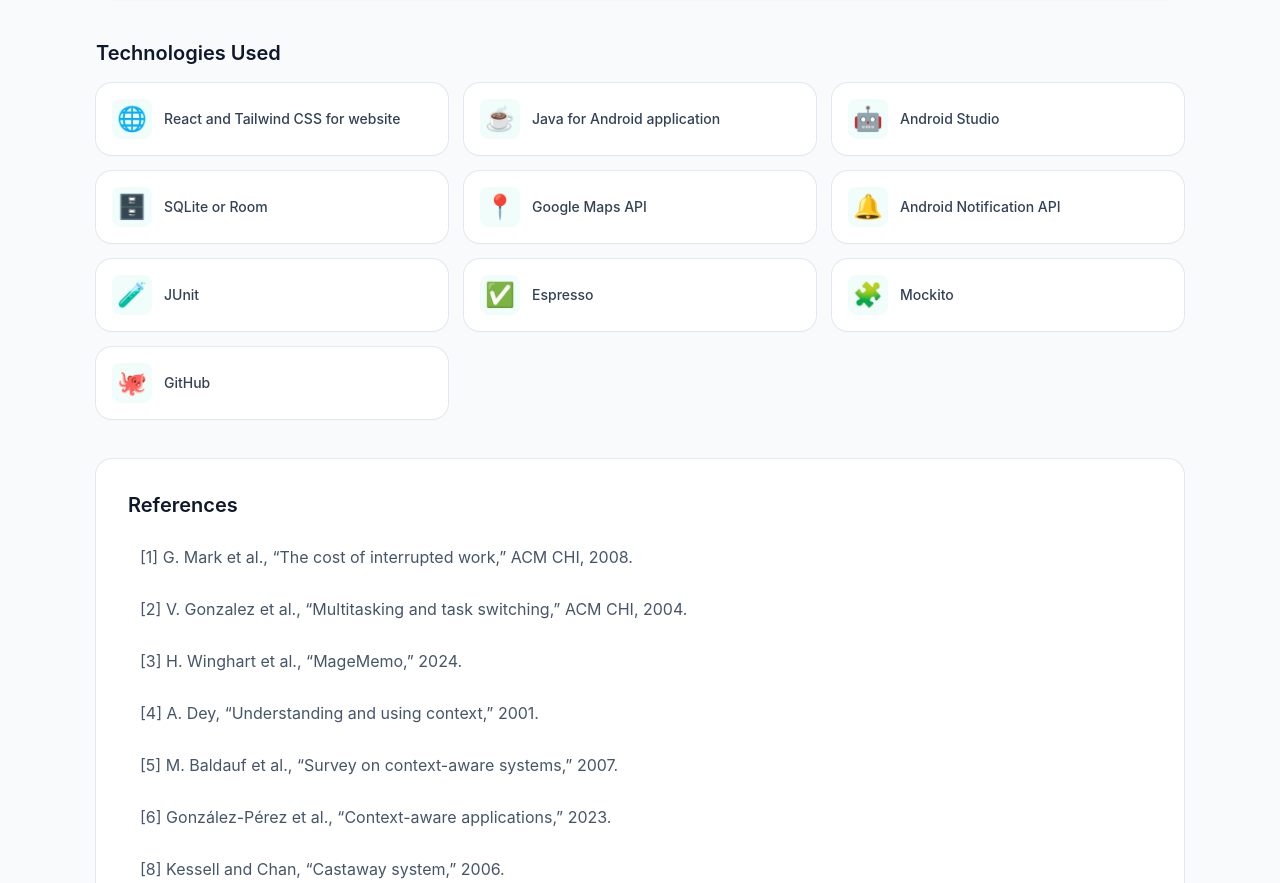
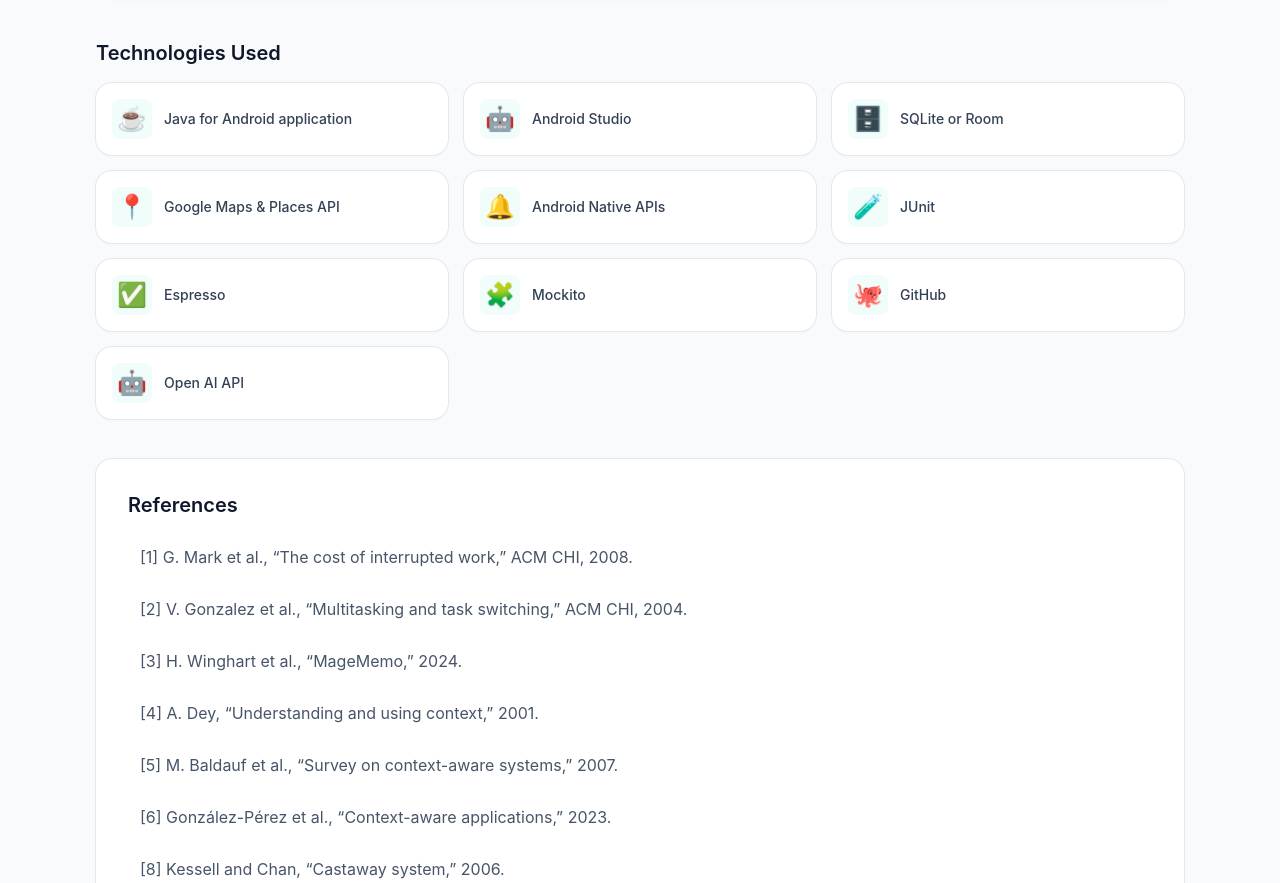
Before and after one commit to IT21228612/SmartTask_Project_Website, a React (Vite) app: page /domain in a window 1280 px wide. Shown: the part 3891-4774 px from the top of the page. Built offline with nearby package versions, Linux system fonts and the light colour scheme.

Commit message:
update domain techs used section

```diff
--- a/src/pages/Domain.jsx
+++ b/src/pages/Domain.jsx
@@ -3,11 +3,7 @@
 import systemDiagram from '../project_files/system_diagram.jpg';
 
 const technologies = [
-  {
-    name: 'React and Tailwind CSS for website',
-    icon: '🌐',
-    iconLabel: 'Web technologies icon',
-  },
+
   {
     name: 'Java for Android application',
     icon: '☕',
@@ -24,14 +20,14 @@
     iconLabel: 'Database icon',
   },
   {
-    name: 'Google Maps API',
+    name: 'Google Maps & Places API',
     icon: '📍',
-    iconLabel: 'Maps API icon',
+    iconLabel: 'Maps & Places API icon',
   },
   {
-    name: 'Android Notification API',
+    name: 'Android Native APIs',
     icon: '🔔',
-    iconLabel: 'Notification API icon',
+    iconLabel: 'Android Native APIs icon',
   },
   {
     name: 'JUnit',
@@ -52,6 +48,11 @@
     name: 'GitHub',
     icon: '🐙',
     iconLabel: 'GitHub icon',
+  },
+   {
+    name: 'Open AI API',
+    icon: '🤖',
+    iconLabel: 'Open AI API icon',
   },
 ];
 
```
